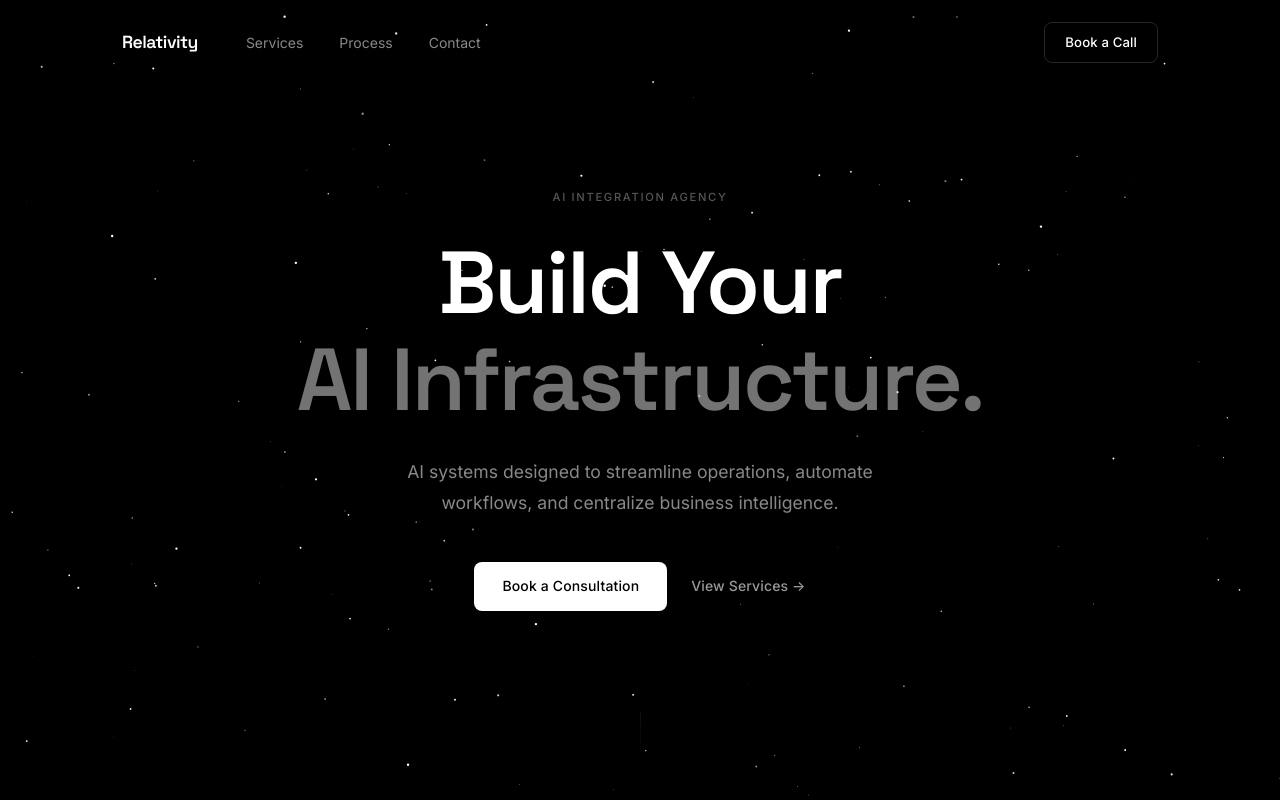
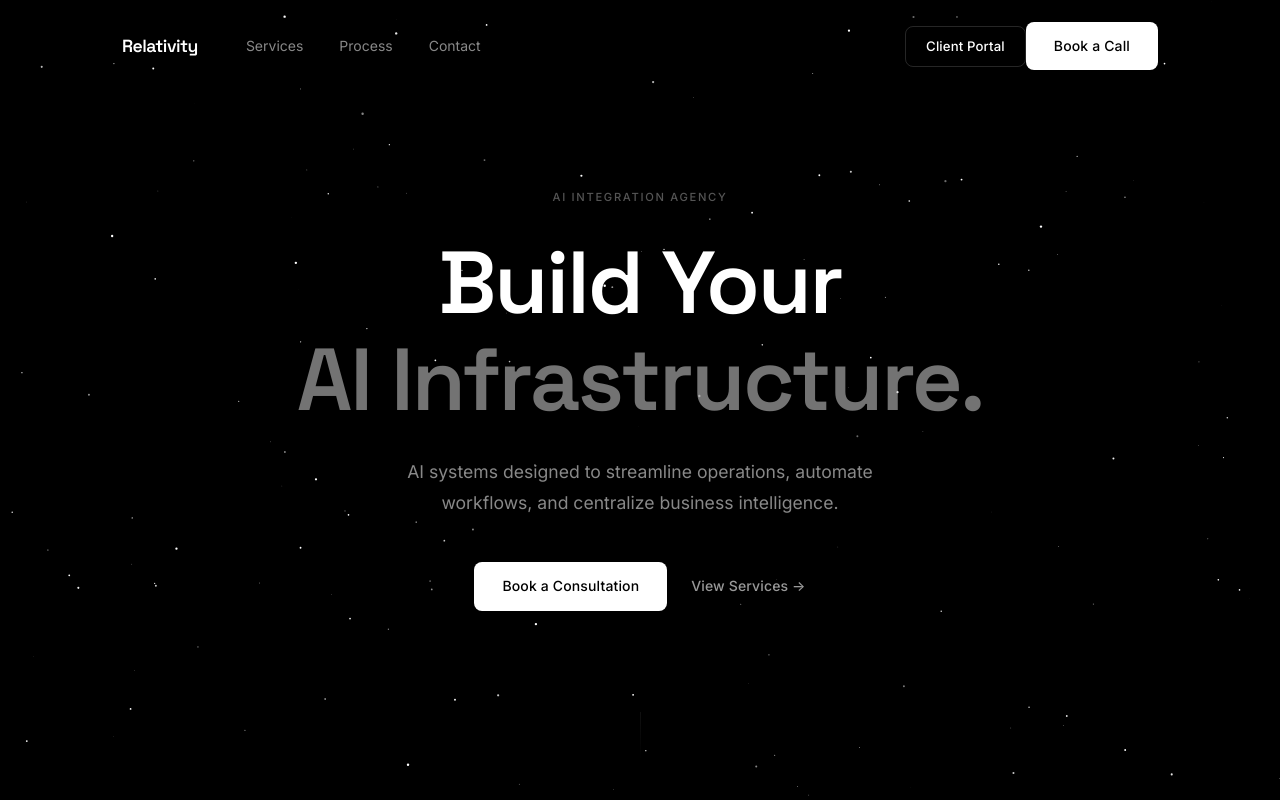
Before and after one commit to relativitysystems/Relativity, a website: page index.html in a window 1280 px wide. Shown: the top 800 px of the page. Drawn offline with Linux system fonts and the light colour scheme.

Commit message:
connect portal

```diff
--- a/index.html
+++ b/index.html
@@ -21,7 +21,8 @@
         <li><a href="#process">Process</a></li>
         <li><a href="#contact">Contact</a></li>
       </ul>
-      <a href="#contact" class="btn btn-outline">Book a Call</a>
+      <a href="portal.html" class="btn btn-outline">Client Portal</a>
+      <a href="#contact" class="btn btn-primary">Book a Call</a>
     </div>
   </nav>
 
```
Also changed, not shown: 1 other file.
